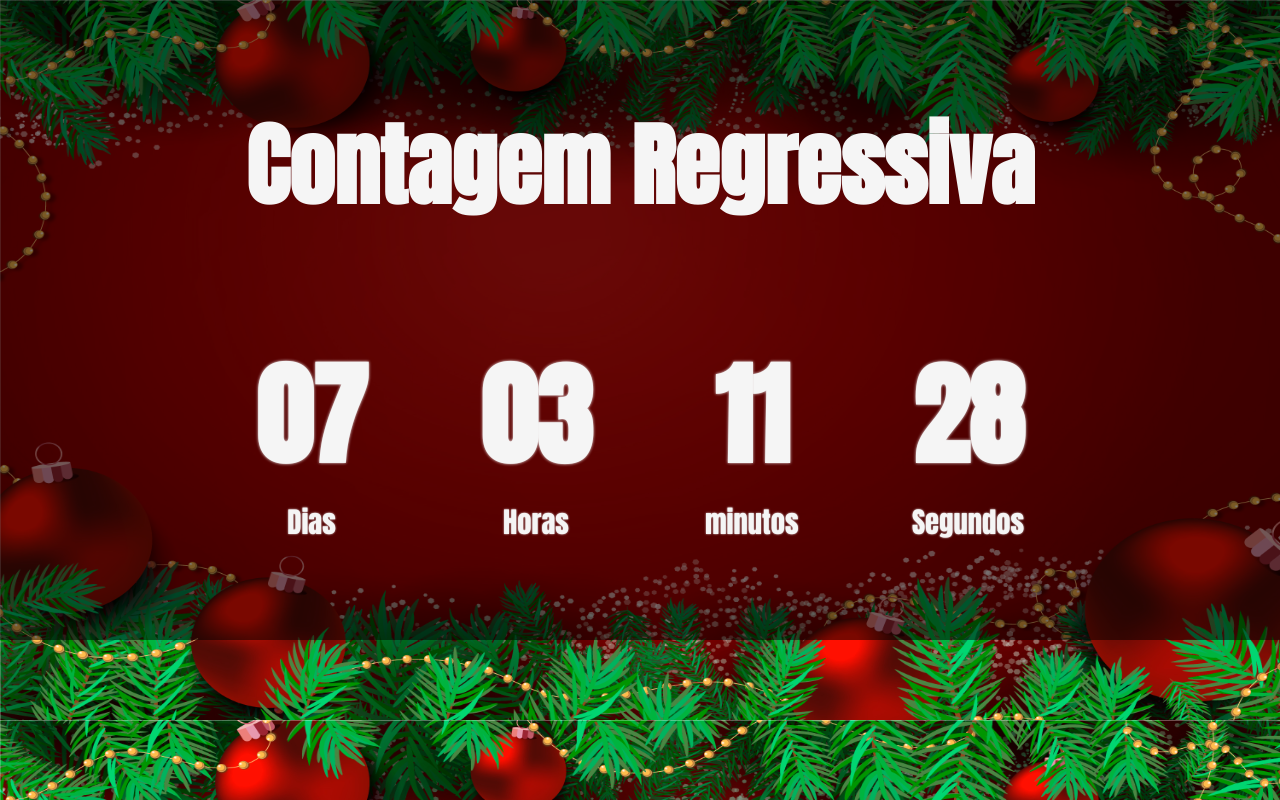
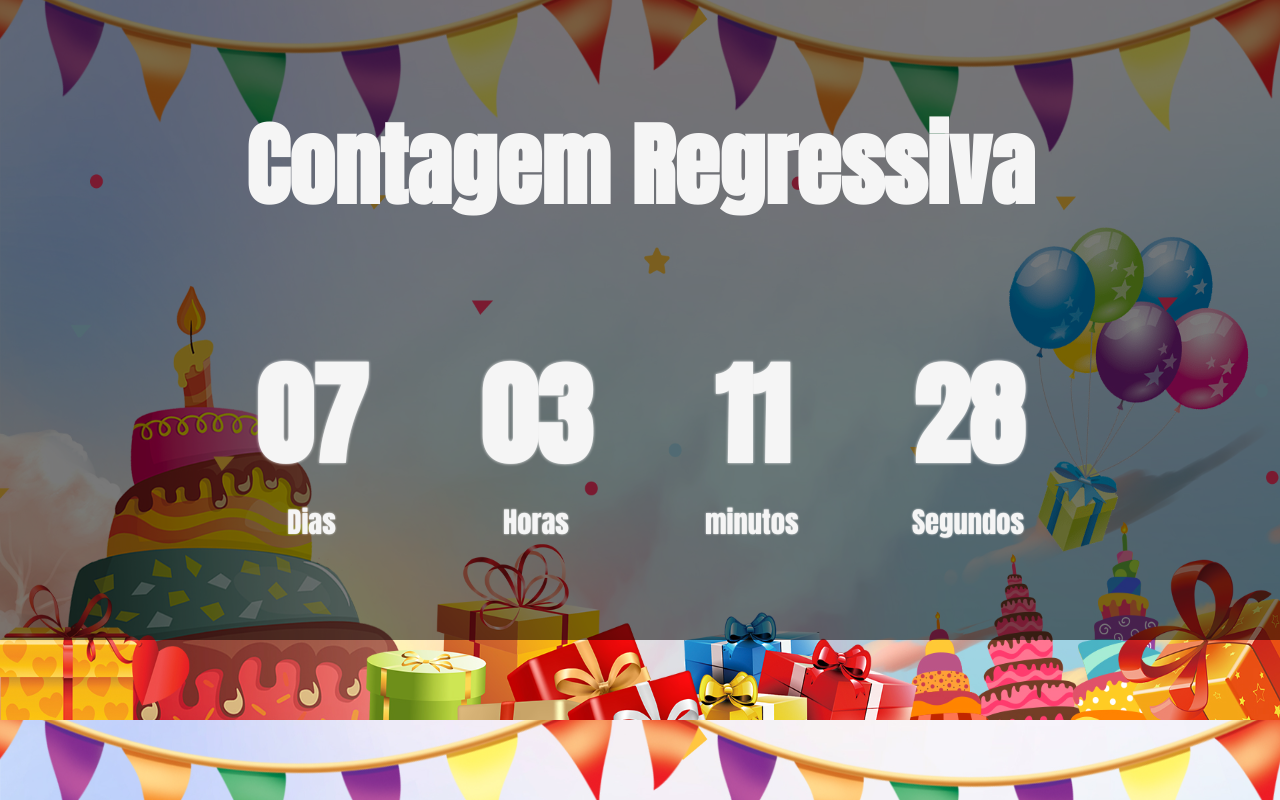
Before and after one commit to PHziinn/Countdown, a website: page index.html in a window 1280 px wide. Drawn offline with nearby package versions, Linux system fonts and the light colour scheme.

Commit message:
Update style.css

```diff
--- a/style.css
+++ b/style.css
@@ -5,7 +5,7 @@
 }
 
 body{
-    background-image: url('img/natal.jpg');
+    background-image: url('img/day.jpg');
     color: whitesmoke;
     font-family: 'Anton', sans-serif;
     user-select: none;
```
